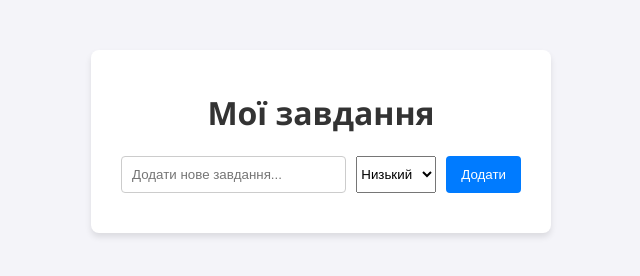
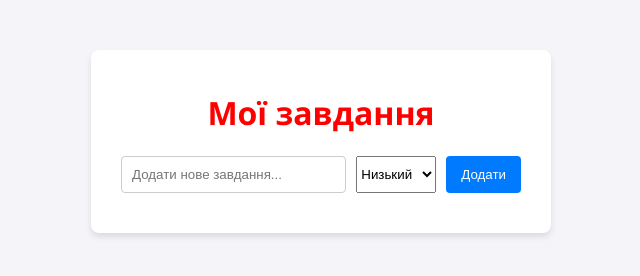
Before and after one commit to Skitrow/task-manager, a plain HTML site: page index.html in a window 1280 px wide. Shown: the whole page, without its empty margins (319-959 px from the left). Drawn offline with Linux system fonts and the light colour scheme.

Commit message:
feat: change title color to red

```diff
--- a/index.html
+++ b/index.html
@@ -8,7 +8,7 @@
 </head>
 <body>
     <div class="container">
-        <h1>Мої завдання</h1>
+        <h1 style="color: red;">Мої завдання</h1>
         <div class="input-section">
             <input type="text" id="taskInput" placeholder="Додати нове завдання...">
             <select id="prioritySelect" name="priority">
```
